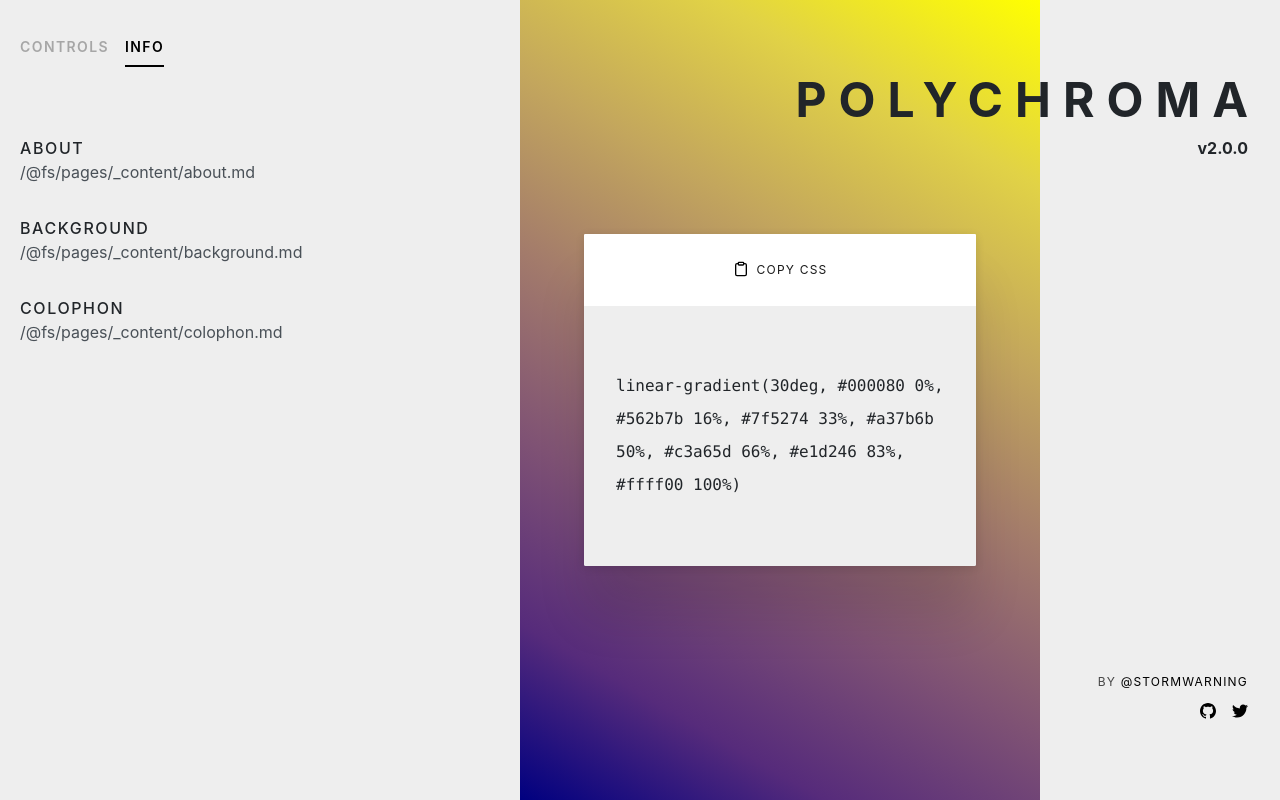
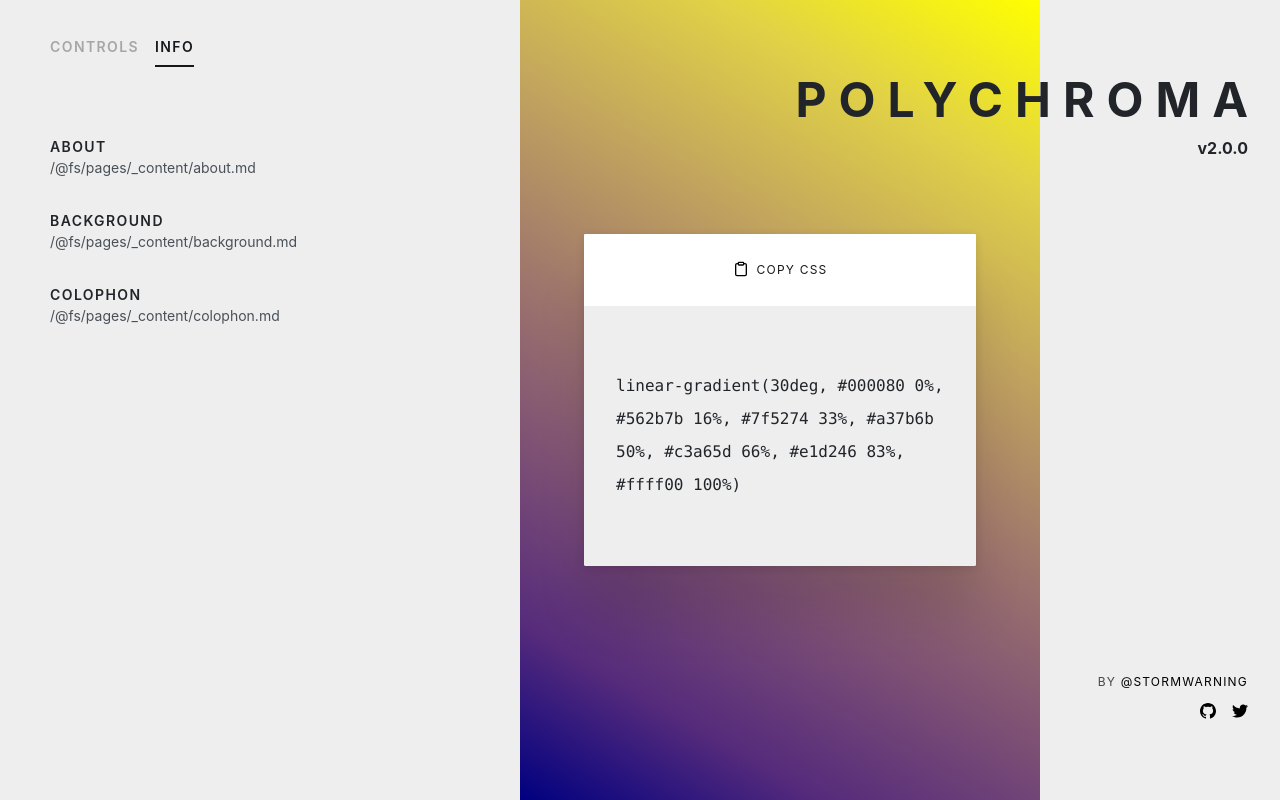
Before and after one commit to stormwarning/polychroma, a Nuxt app: page /info in a window 1280 px wide. Built offline with nearby package versions, Linux system fonts and the light colour scheme; a web font is replaced by a local one.

Commit message:
Simplify font-sizing & replace custom styles with Tachyons classes

```diff
--- a/assets/css/main.css
+++ b/assets/css/main.css
@@ -13,6 +13,7 @@
     --grey-3: #c2c3c4;
     --grey-4: #9b9e9d;
     --grey-6: #717474;
+    --grey-7: #495057;
     --grey-8: #212529;
     --grey-9: #16191b;
 
@@ -36,14 +37,25 @@ body {
     overscroll-behavior: none;
 }
 
+/**
+  Tachyons overrides.
+ */
 .b {
     font-weight: 600;
+}
+
+code,
+.code {
+    font-family: 'SFMono-Regular', Consolas, 'Liberation Mono', monospace;
 }
 
 .sticky {
     position: sticky;
 }
 
+/**
+  Tachyons-like utility classes.
+ */
 .shadow-a {
     box-shadow: rgba(0, 0, 0, 0.12) 0 2px 10px,
         0 20px 50px 0 rgba(0, 0, 0, 0.14);
@@ -64,6 +76,11 @@ body {
     top: -1px;
 }
 
+.nuxt-link-active {
+    color: var(--grey-9);
+    border-bottom: 0.125rem solid currentColor;
+}
+
 /**
   Page transition effects.
 
--- a/components/ColorField.vue
+++ b/components/ColorField.vue
@@ -2,7 +2,7 @@
     <div>
         <v-input
             :value="hex"
-            class="color-hex f4"
+            class="f4 outline-0"
             type="text"
             @input="updateHex($event.target.value)"
         />
@@ -121,9 +121,3 @@ export default {
     },
 }
 </script>
-
-<style>
-.color-hex {
-    outline: 0;
-}
-</style>
--- a/components/Gradient.vue
+++ b/components/Gradient.vue
@@ -116,9 +116,5 @@ export default {
 <style lang="postcss">
 .source-code {
     line-height: 2;
-
-    & > code {
-        font-family: 'SFMono-Regular', Consolas, 'Liberation Mono', monospace;
-    }
 }
 </style>
--- a/components/OptionControls.vue
+++ b/components/OptionControls.vue
@@ -5,9 +5,7 @@
                 <slot name="summary"></slot>
             </div>
         </summary>
-        <div
-            class="options-drawer relative pa3 pa4-ns pt0-ns pr3-ns mr4 mr5-ns"
-        >
+        <div class="relative pa3 pa4-ns pt0-ns pr3-ns nt3 mr4 mr5-ns">
             <slot></slot>
         </div>
     </details>
@@ -35,8 +33,4 @@ summary {
 summary::-webkit-details-marker {
     display: none;
 }
-
-.options-drawer {
-    margin-top: -1rem;
-}
 </style>
--- a/layouts/default.vue
+++ b/layouts/default.vue
@@ -6,17 +6,17 @@
         </header>
         <main>
             <nav class="pa4 pa0-ns pt4-ns">
-                <div class="measure center">
+                <div class="f6 measure center">
                     <nuxt-link
                         to="/"
                         exact
-                        class="dib pt1 pb2 f6 fw6 ttu tracked black-30 no-underline dim"
+                        class="dib pt1 pb2 fw6 ttu tracked black-30 no-underline dim"
                     >
                         Controls
                     </nuxt-link>
                     <nuxt-link
                         to="/info"
-                        class="dib pt1 pb2 ml3 f6 fw6 ttu tracked black-30 no-underline dim"
+                        class="dib pt1 pb2 ml3 fw6 ttu tracked black-30 no-underline dim"
                     >
                         Info
                     </nuxt-link>
@@ -96,11 +96,6 @@ nav {
     grid-area: navbar;
 }
 
-.nuxt-link-active {
-    color: #000;
-    border-bottom: 0.125rem solid currentColor;
-}
-
 figure {
     grid-area: result;
 }
--- a/pages/index.vue
+++ b/pages/index.vue
@@ -1,7 +1,7 @@
 <template>
-    <form class="ma0">
+    <form class="ma0 f6">
         <fieldset class="pa0 ma0 bn measure center">
-            <legend class="f6 ttu tracked black-30 ma0">
+            <legend class="fw6 ttu tracked black-30 ma0">
                 Colour Mode
             </legend>
 
@@ -27,7 +27,7 @@
         </fieldset>
 
         <fieldset class="pa0 ma0 mt5 bn measure center">
-            <legend class="f6 ttu tracked black-30 ma0">
+            <legend class="fw6 ttu tracked black-30 ma0">
                 Gradient Options
             </legend>
 
--- a/pages/info.vue
+++ b/pages/info.vue
@@ -1,13 +1,13 @@
 <template>
-    <div class="ma0">
+    <div class="ma0 f6">
         <div class="pa0 ma0 mb5 bn measure center">
-            <h2 class="f5 fw5 ttu tracked ma0">About</h2>
+            <h2 class="f6 fw6 ttu tracked ma0">About</h2>
             <div class="content" v-html="aboutContent"></div>
 
-            <h2 class="f5 fw5 ttu tracked mt4 mb0">Background</h2>
+            <h2 class="f6 fw6 ttu tracked mt4 mb0">Background</h2>
             <div class="content" v-html="backgroundContent"></div>
 
-            <h2 class="f5 fw5 ttu tracked mt4 mb0">Colophon</h2>
+            <h2 class="f6 fw6 ttu tracked mt4 mb0">Colophon</h2>
             <div class="content" v-html="colophonContent"></div>
         </div>
     </div>
```
